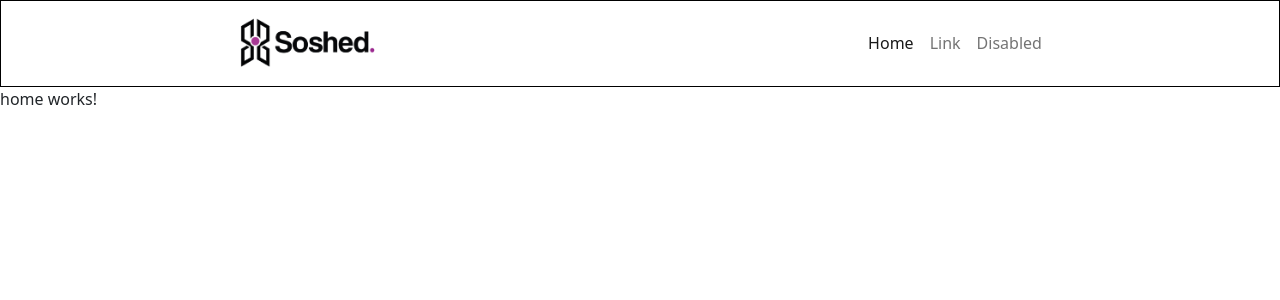
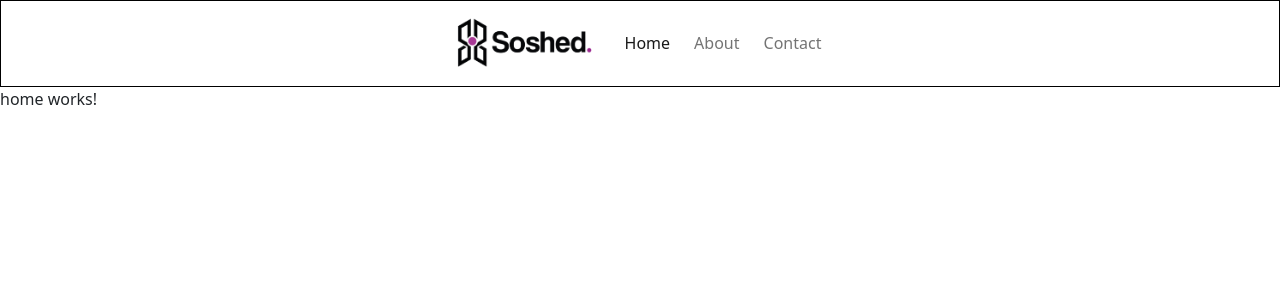
Before and after one commit to tshantan24/getsoshed, an Angular app: page / in a window 1280 px wide. Shown: the top 300 px of the page. Built offline with nearby package versions, Linux system fonts and the light colour scheme.

Commit message:
Added navigation functionalities

```diff
--- a/src/app/app-routing.module.ts
+++ b/src/app/app-routing.module.ts
@@ -3,9 +3,11 @@ import { RouterModule, Routes } from '@angular/router';
 
 import { HomeComponent } from './pages/home/home.component';
 import { AboutComponent } from './pages/about/about.component';
+import { ContactComponent } from './pages/contact/contact.component';
 
 const routes: Routes = [
   {path: 'about', component: AboutComponent},
+  {path: 'contact', component: ContactComponent},
   {path: '', component: HomeComponent},
 ];
 
--- /dev/null
+++ b/src/app/data/index.ts
@@ -0,0 +1 @@
+export * from './models'
--- /dev/null
+++ b/src/app/data/models/common/index.ts
@@ -0,0 +1 @@
+export { Route } from './nav';
--- /dev/null
+++ b/src/app/data/models/common/nav.ts
@@ -0,0 +1,5 @@
+export interface Route {
+    path: string,
+    page: string,
+    isVisible: boolean
+}
--- /dev/null
+++ b/src/app/data/models/index.ts
@@ -0,0 +1 @@
+export * from './common'
--- a/src/app/shared/components/navbar/navbar.component.html
+++ b/src/app/shared/components/navbar/navbar.component.html
@@ -5,19 +5,15 @@
             <span class="navbar-toggler-icon"></span>
         </button>
         <div class="collapse navbar-collapse justify-content-center" id="navbarToggler">
-            <a class="navbar-brand me-30">
+            <a class="navbar-brand" (click)="onLogoClick()">
                 <img width="150" [src]="logoUrl" [title]="logoTitle" />
             </a>
             <ul class="nav navbar-nav mb-2 mb-lg-0">
-                <li class="nav-item">
-                    <a class="nav-link active" aria-current="page" href="#">Home</a>
-                </li>
-                <li class="nav-item">
-                    <a class="nav-link" href="#">Link</a>
-                </li>
-                <li class="nav-item">
-                    <a class="nav-link">Disabled</a>
-                </li>
+                <ng-container *ngFor="let route of routes" >
+                    <li class="nav-item mx-1" *ngIf="route.isVisible" [routerLink]="route.path" >
+                        <a class="nav-link" routerLinkActive="active" [routerLinkActiveOptions]="{exact:true}">{{ route.page }}</a>
+                    </li>
+                </ng-container>
             </ul>
         </div>
     </div>
--- a/src/app/shared/components/navbar/navbar.component.sass
+++ b/src/app/shared/components/navbar/navbar.component.sass
@@ -10,3 +10,7 @@
 
 .navbar-theme
     border: 1px solid black
+
+nav, li
+    :hover
+        cursor: pointer
--- a/src/app/shared/components/navbar/navbar.component.ts
+++ b/src/app/shared/components/navbar/navbar.component.ts
@@ -1,4 +1,8 @@
 import { Component, OnInit } from '@angular/core';
+import { Router } from '@angular/router';
+import { Route } from 'src/app/data';
+
+import { default as Routes } from 'src/assets/jsons/navbar.json'
 
 @Component({
   selector: 'sosh-navbar',
@@ -11,12 +15,19 @@ export class NavbarComponent implements OnInit {
   logoUrl!: string;
   logoTitle!: string;
 
-  constructor(){
+  routes: Route[] = [];
+
+  constructor(private router: Router) {
     this.logoTitle = 'Soshed';
-    this.logoUrl = './assets/images/brand/soshed-main-dark.png'
+    this.logoUrl = './assets/images/brand/soshed-main-dark.png';
+    this.routes = Routes.routes;
   }
 
   ngOnInit(): void {
 
   }
+
+  onLogoClick() {
+    this.router.navigate([''])
+  }
 }
--- a/src/app/shared/shared.module.ts
+++ b/src/app/shared/shared.module.ts
@@ -2,6 +2,7 @@ import { NgModule } from '@angular/core';
 import { CommonModule } from '@angular/common';
 import { BrowserModule } from '@angular/platform-browser';
 import { HttpClientModule } from '@angular/common/http';
+import { RouterModule } from '@angular/router';
 
 // Services
 import { BaseService } from './services/base.service';
@@ -16,7 +17,8 @@ import { NavbarComponent } from './components/navbar/navbar.component';
   imports: [
     BrowserModule,
     HttpClientModule,
-    CommonModule
+    CommonModule,
+    RouterModule
   ],
   providers: [BaseService],
   bootstrap: [],
--- a/src/assets/jsons/navbar.json
+++ b/src/assets/jsons/navbar.json
@@ -1,24 +1,24 @@
 {
     "routes": [
         {
-            "route": "/",
+            "path": "/",
             "page": "Home",
-            "show": true
+            "isVisible": true
         },
         {
-            "route": "/about",
+            "path": "/about",
             "page": "About",
-            "show": true
+            "isVisible": true
         },
         {
-            "route": "/portfolio",
+            "path": "/portfolio",
             "page": "Portfolio",
-            "show": false
+            "isVisible": false
         },
         {
-            "route": "/contact",
+            "path": "/contact",
             "page": "Contact",
-            "show": true
+            "isVisible": true
         }
     ]
 }
```
Also changed, not shown: tsconfig.json (+7 -4 lines).
